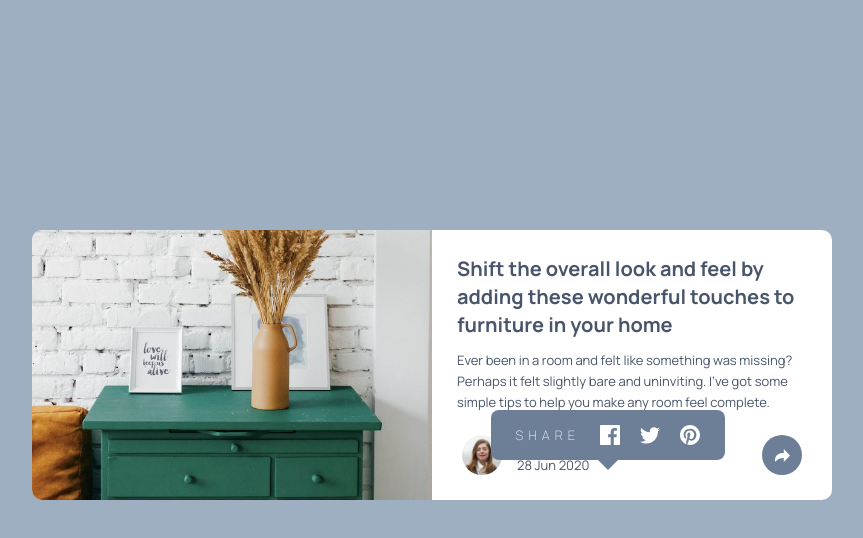
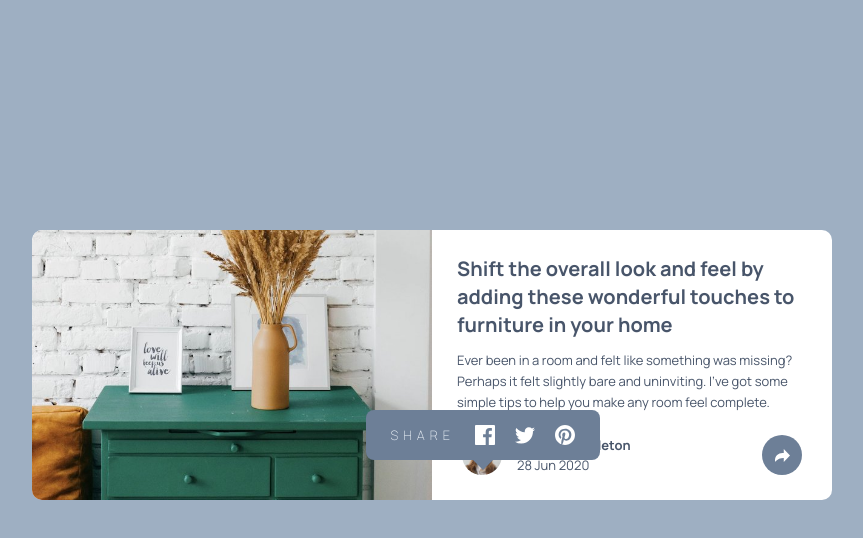
Before and after one commit to Jahir1515/ArticlePreviewComponent-FrontendMentor, a plain HTML site: page index.html in a window 1536 px wide. Both pictures are taken after a click on the button 1118 px from the left and 455 px from the top of the page. Shown: the whole page, without its empty margins (336-1199 px from the left). Drawn offline with Linux system fonts and the light colour scheme.

Commit message:
Update styles.css

```diff
--- a/styles.css
+++ b/styles.css
@@ -174,7 +174,7 @@ body {
     .popup {
         position: absolute;
         top: 410px;
-        right: 475px;
+        right: 600px;
         display: flex;
         gap: 20px;
         align-items: center;
```
